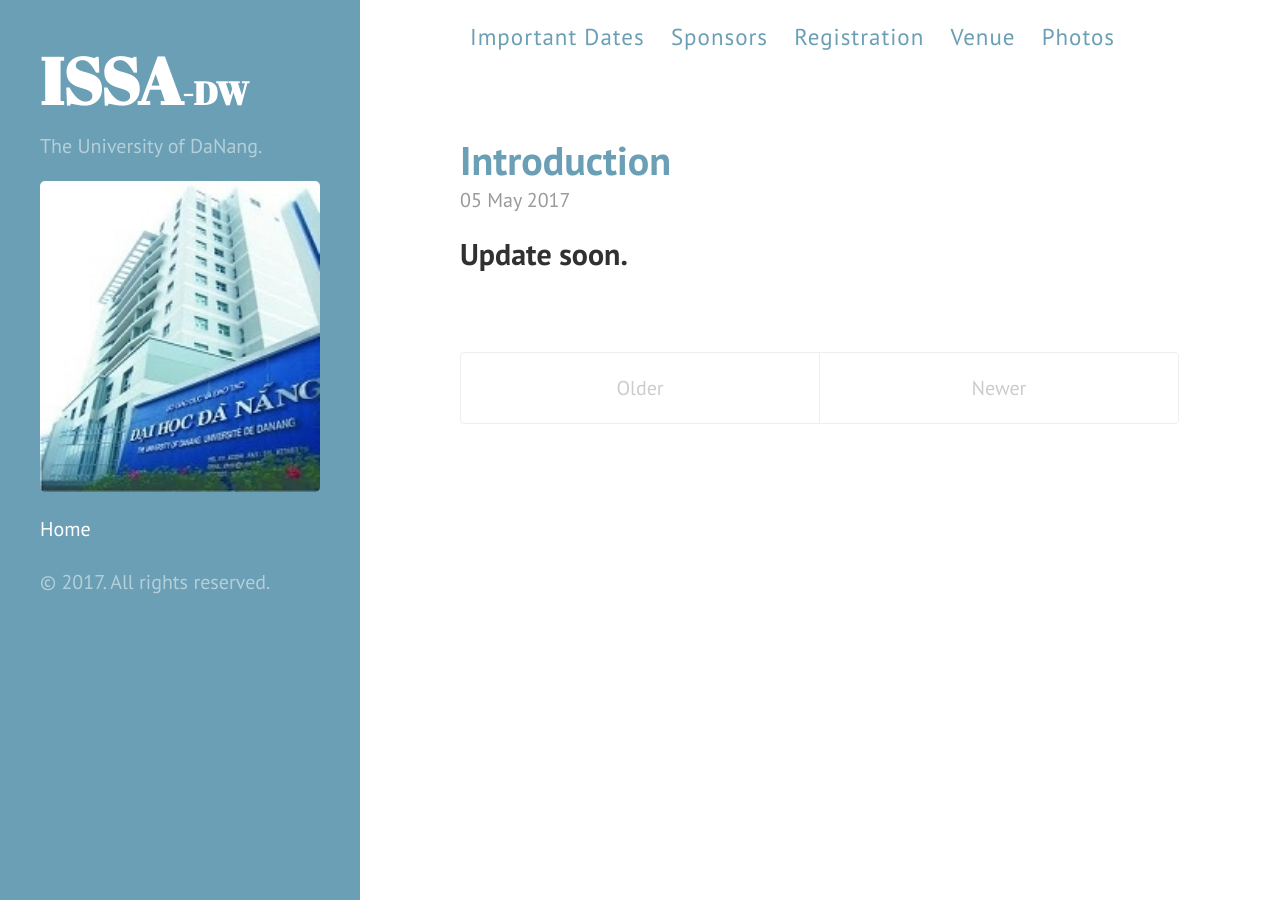
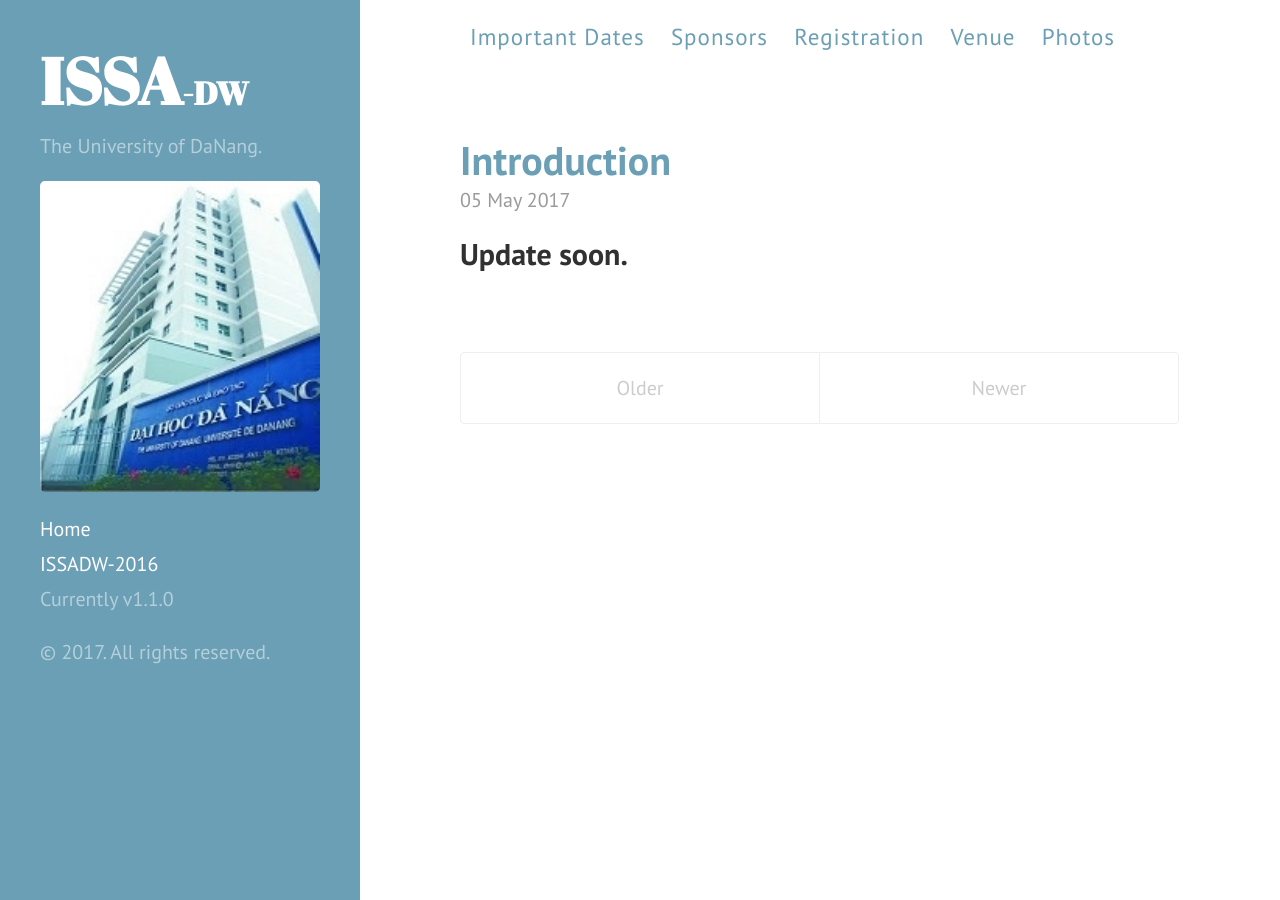
Before and after one commit to issadw/issadw.github.io, a Jekyll site: the page built from index.html, in a window 1280 px wide. Built offline with Jekyll 4.4.1, drawn with Linux system fonts in a browser that asks for light colours; the list of posts is cut into pages by our own code.

Commit message:
Update sidebar.html

```diff
--- a/_includes/sidebar.html
+++ b/_includes/sidebar.html
@@ -16,15 +16,15 @@
 
     <nav class="sidebar-nav">
       <a class="sidebar-nav-item{% if page.url == site.baseurl %} active{% endif %}" href="{{ site.baseurl }}">Home</a>
-
+      <a class="sidebar-nav-item" href="{{ site.url }}/2016">ISSADW-2016</a>
       {% comment %}
         The code below dynamically generates a sidebar nav of pages with
         `layout: page` in the front-matter. See readme for usage.
       {% endcomment %}
 
 <!--       <a class="sidebar-nav-item{% if page.url == '/technical_program/') %} active{% endif %}" href="{{ site.baseurl }}/technical_program">Technical Program</a>
-      <span class="sidebar-nav-item">Organized by <a href="http://soict.hust.edu.vn" target="_blank">HUST</a>, <a href="http://ttu.edu.vn" target="_blank">TTU</a>, <a href="http://vitalconet.github.io" target="_blank">VitalConet</a>, <a href="http://alpslab.github.io">ASEA-UNINET AlpsLab project</a> and <a href="http://haivanuni.github.io/haivan">ASEA-UNINET HAIVAN project</a></span>
-      <span class="sidebar-nav-item">Currently v{{ site.version }}</span> -->
+      <span class="sidebar-nav-item">Organized by <a href="http://soict.hust.edu.vn" target="_blank">HUST</a>, <a href="http://ttu.edu.vn" target="_blank">TTU</a>, <a href="http://vitalconet.github.io" target="_blank">VitalConet</a>, <a href="http://alpslab.github.io">ASEA-UNINET AlpsLab project</a> and <a href="http://haivanuni.github.io/haivan">ASEA-UNINET HAIVAN project</a></span> -->
+      <span class="sidebar-nav-item">Currently v{{ site.version }}</span>
     </nav>
 
     <p>&copy; {{ site.time | date: '%Y' }}. All rights reserved.</p>
```
